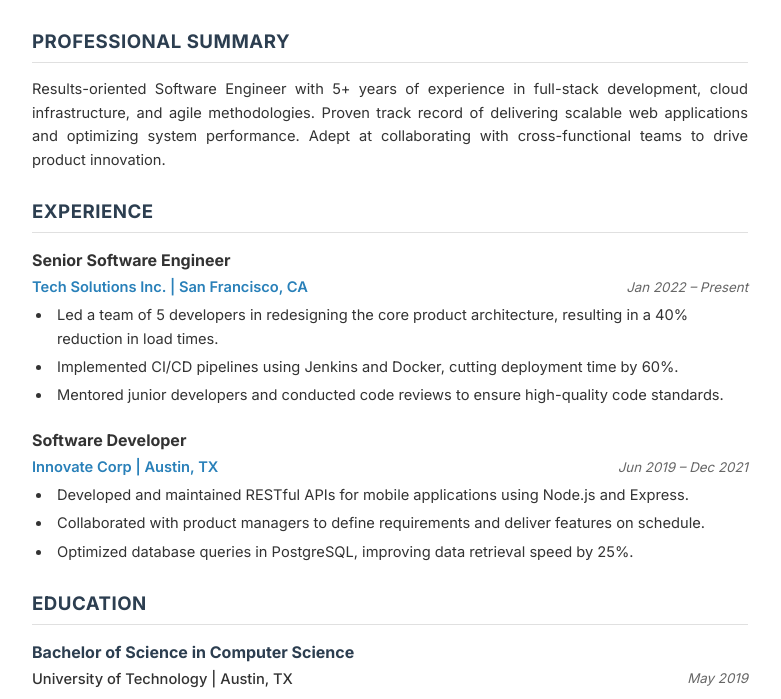
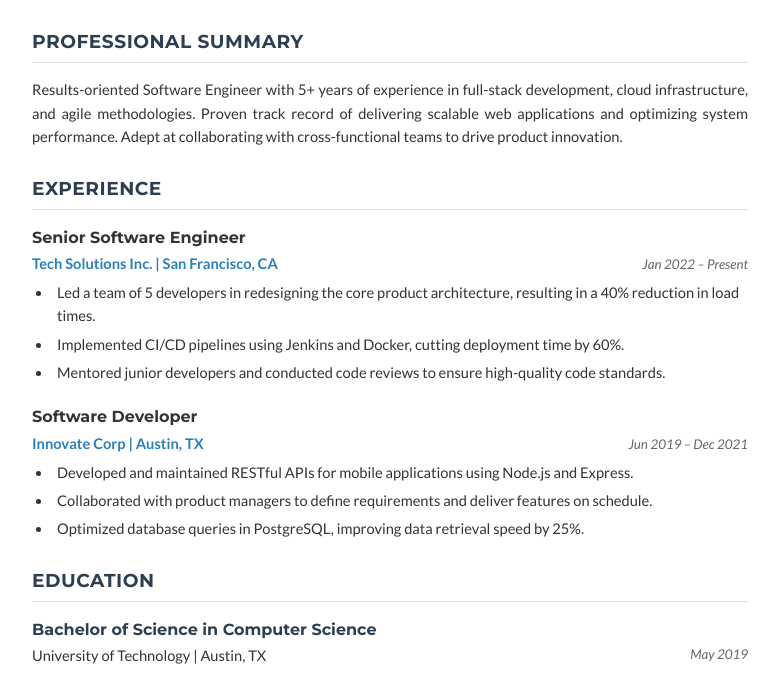
Before and after one commit to chablaouiamine/my-cv, a website: page index.html in a window 1280 px wide. Shown: the part 225-924 px from the top of the page, without its empty margins (250-1031 px from the left). Drawn offline with Linux system fonts and the light colour scheme.

Commit message:
some changes to the UI

```diff
--- a/index.html
+++ b/index.html
@@ -10,7 +10,7 @@
     <link rel="preconnect" href="https://fonts.googleapis.com">
     <link rel="preconnect" href="https://fonts.gstatic.com" crossorigin>
     <link
-        href="https://fonts.googleapis.com/css2?family=Inter:wght@400;500;600;700&family=Merriweather:ital,wght@0,400;0,700;1,400&display=swap"
+        href="https://fonts.googleapis.com/css2?family=Lato:ital,wght@0,300;0,400;0,700;1,400&family=Montserrat:wght@500;600;700&display=swap"
         rel="stylesheet">
 </head>
 
--- a/style.css
+++ b/style.css
@@ -5,7 +5,8 @@
     --text-color: #333333;
     --secondary-text-color: #666666;
     --border-color: #e0e0e0;
-    --font-main: 'Inter', -apple-system, BlinkMacSystemFont, "Segoe UI", Roboto, Helvetica, Arial, sans-serif;
+    --font-main: 'Lato', -apple-system, BlinkMacSystemFont, "Segoe UI", Roboto, Helvetica, Arial, sans-serif;
+    --font-header: 'Montserrat', -apple-system, BlinkMacSystemFont, "Segoe UI", Roboto, Helvetica, Arial, sans-serif;
     --line-height: 1.6;
 }
 
@@ -44,6 +45,7 @@ h3,
 h4,
 h5,
 h6 {
+    font-family: var(--font-header);
     color: var(--primary-color);
     margin-bottom: 0.5em;
     font-weight: 700;
```
